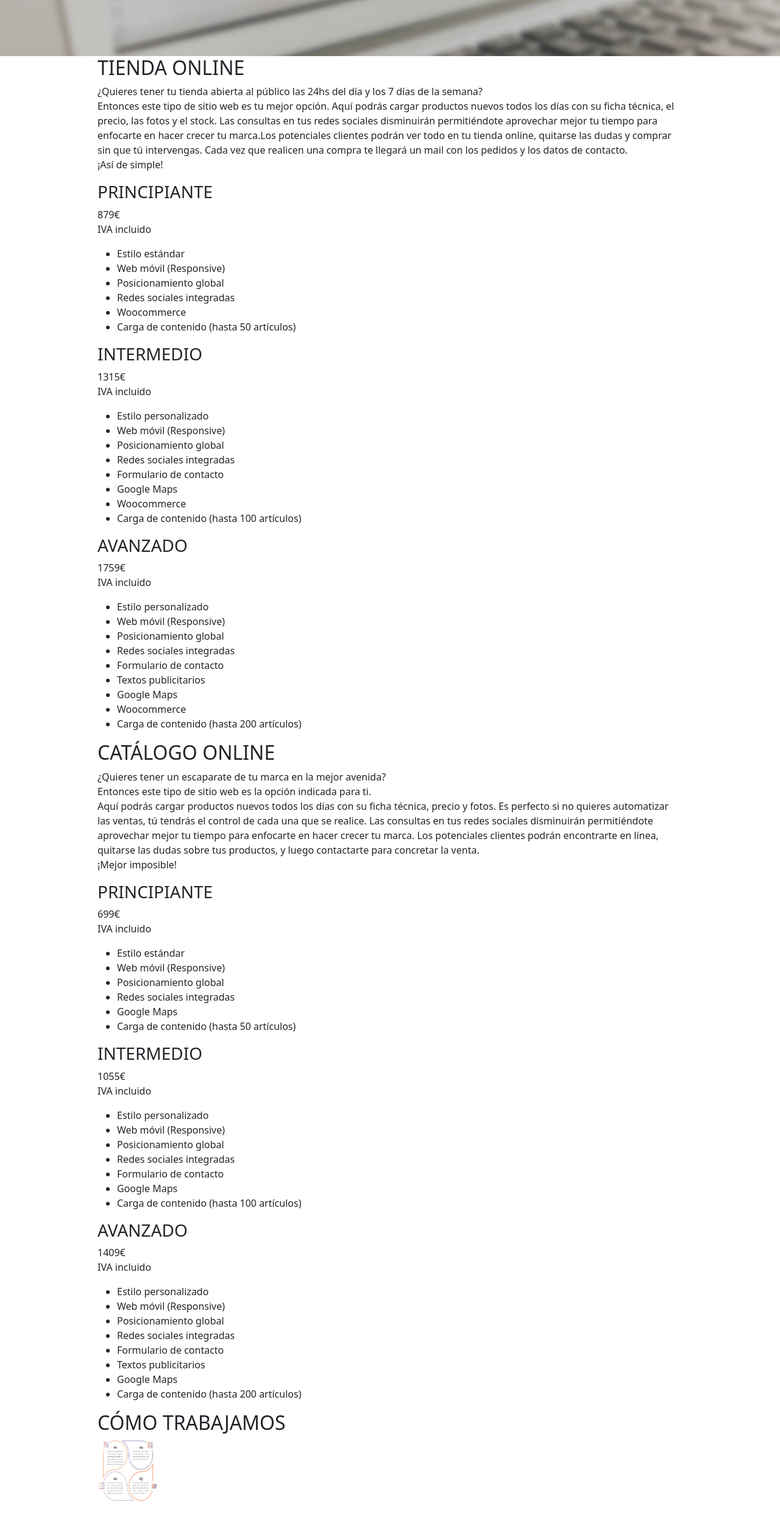
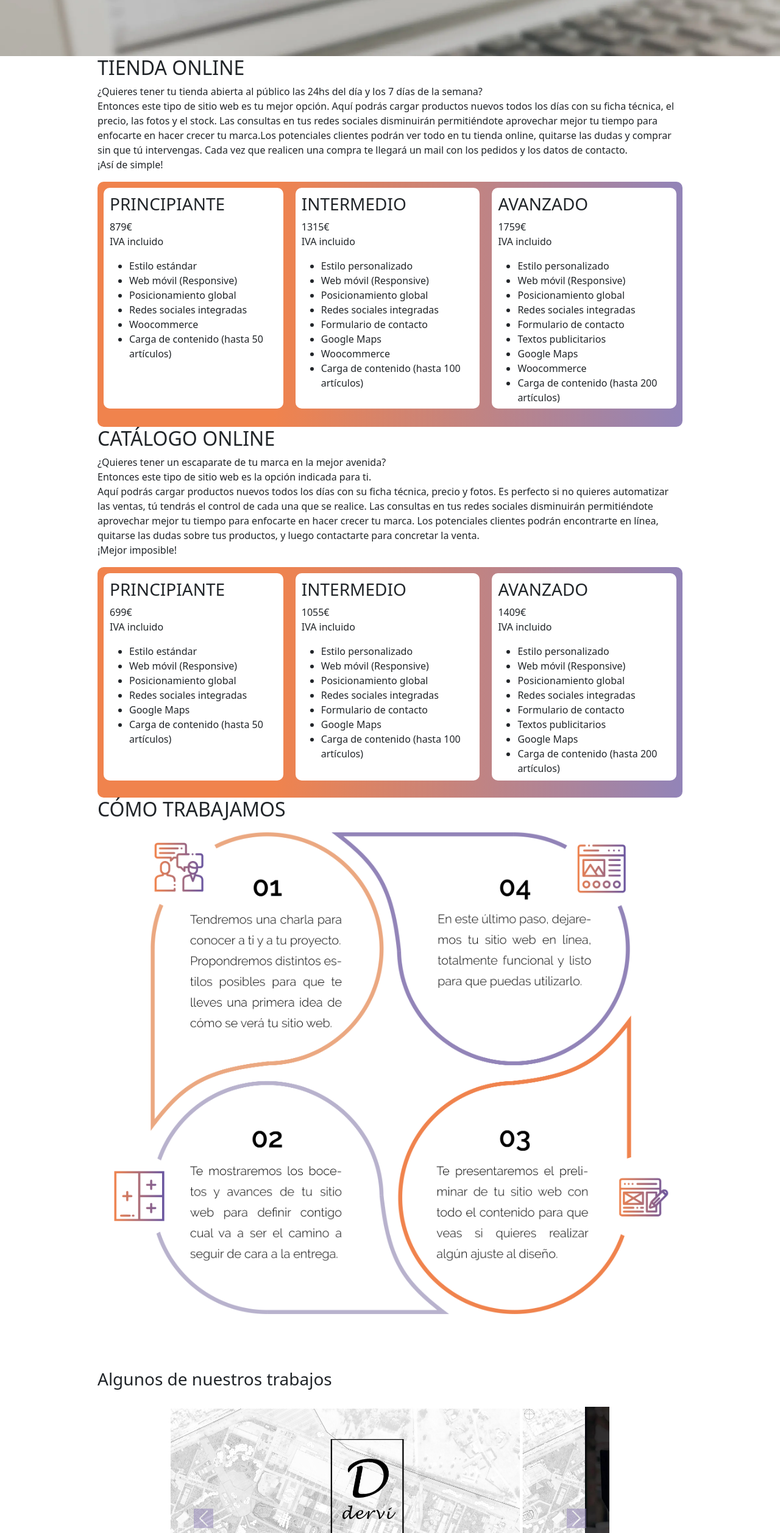
Before and after one commit to ea091/PreEntrega2Adriani, a plain HTML site: page emprendedor.html in a window 1280 px wide. Shown: the part 658-3172 px from the top of the page at 61% size. Drawn offline with nearby package versions, Linux system fonts and the light colour scheme.

Commit message:
modificaciones emprendedor y experto

```diff
--- a/emprendedor.html
+++ b/emprendedor.html
@@ -68,7 +68,7 @@
         </div>
     </header>
     <main>
-        <div class="portfolio">
+        <div class="tienda">
             <h2>TIENDA ONLINE</h2>
             <p>¿Quieres tener tu tienda abierta al público las 24hs del día y los 7 días de la semana?<br>
 
@@ -77,7 +77,8 @@
                 ¡Así de simple!</p>
         </div>
         <div class="tarjetas">
-            <div class="tarjeta-tienda">
+            <div class="tarjeta-mobile">
+                <div class="tarjeta tarjeta-tienda">
                     <h3>PRINCIPIANTE</h3>
                     <p>879€ <br><span>IVA incluido</span></p>
                     <ul>
@@ -89,7 +90,9 @@
                         <li>Carga de contenido (hasta 50 artículos)</li>
                     </ul>
                 </div>
-            <div class="tarjeta-tienda">
+            </div>
+            <div class="tarjeta-mobile">
+                <div class="tarjeta tarjeta-tienda">
                     <h3>INTERMEDIO</h3>
                     <p>1315€ <br><span>IVA incluido</span></p>
                     <ul>
@@ -103,7 +106,9 @@
                         <li>Carga de contenido (hasta 100 artículos)</li>
                     </ul>
                 </div>
-            <div class="tarjeta-tienda">
+            </div>
+            <div class="tarjeta-mobile">
+                <div class="tarjeta tarjeta-tienda">
                     <h3>AVANZADO</h3>
                     <p>1759€<br><span>IVA incluido</span></p>
                     <ul>
@@ -119,7 +124,8 @@
                     </ul>
                 </div>
             </div>
-        <div class="presencia">
+        </div>
+        <div class="catalogo">
             <h2>CATÁLOGO ONLINE</h2>
             <p>¿Quieres tener un escaparate de tu marca en la mejor avenida?<br>
 
@@ -131,7 +137,8 @@
                 </p>
         </div>
         <div class="tarjetas">
-            <div class="tarjeta-portfolio">
+            <div class="tarjeta-mobile">
+                <div class="tarjeta tarjeta-catalogo">
                     <h3>PRINCIPIANTE</h3>
                     <p>699€ <br><span>IVA incluido</span></p>
                     <ul>
@@ -143,7 +150,9 @@
                         <li>Carga de contenido (hasta 50 artículos)</li>
                     </ul>
                 </div>
-            <div class="tarjeta-portfolio">
+            </div>
+            <div class="tarjeta-mobile">
+                <div class="tarjeta tarjeta-catalogo">
                     <h3>INTERMEDIO</h3>
                     <p>1055€ <br><span>IVA incluido</span></p>
                     <ul>
@@ -156,7 +165,9 @@
                         <li>Carga de contenido (hasta 100 artículos) </li>
                     </ul>
                 </div>
-            <div class="tarjeta-portfolio">
+            </div>
+            <div class="tarjeta-mobile">
+                <div class="tarjeta tarjeta-catalogo">
                     <h3>AVANZADO</h3>
                     <p>1409€ <br><span>IVA incluido</span></p>
                     <ul>
@@ -171,9 +182,11 @@
                     </ul>
                 </div>
             </div>
+        </div>
+
         <div class="metodoTrabajo">
             <h2>CÓMO TRABAJAMOS</h2>
-            <img src="./recursos/imgs/Proceso paso a paso.webp" alt="">
+            <img src="./recursos/imgs/Proceso paso a paso.webp" alt="paso-paso" class="paso-img">
         </div>
                         <!--BOOTSTRAP CAROUSEL-->
 
--- a/estilos/styles.css
+++ b/estilos/styles.css
@@ -381,6 +381,27 @@ img{
     text-decoration: underline;
 }
 
+
+/* PAGINA EMPRENDEDOR */
+.tarjetas{
+    display: flex;
+    flex-direction: row;
+    justify-content: center;
+    background: linear-gradient(90deg, var(--perso) 30%, var(--perso1) );
+    border-radius: 10px;
+}
+
+.tarjeta{
+    background-color: #ffffff;
+    margin: 10px;
+    padding: 10px;
+    border-radius: 10px;
+    height: 90%;
+}
+.paso-img{
+    width: 100%;
+    height: 100%
+}
 @media (max-width: 480px){
     .nav-principal{
         display: none
@@ -435,5 +456,16 @@ img{
     .form-container{
         width: 100%;
     }
-
+    /* PAGINA EMPRENDEDOR */
+    .tarjetas{
+        display: flex;
+        flex-direction: column;
+        margin: 10px;
+        background: none;
+    }
+    .tarjeta-mobile{
+        margin-top: 10px;
+        background: linear-gradient(90deg, var(--perso) 30%, var(--perso1) );
+        border-radius: 10px;
+    }
 }
```
Also changed, not shown: experto.html (+19 -7 lines). Lines whose indentation alone changed are shown as unchanged.
